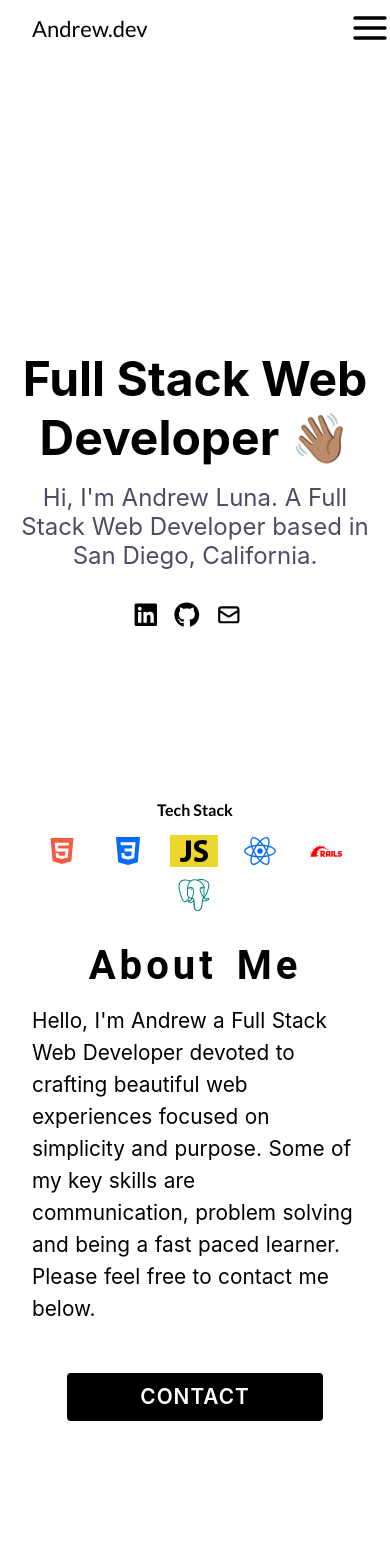
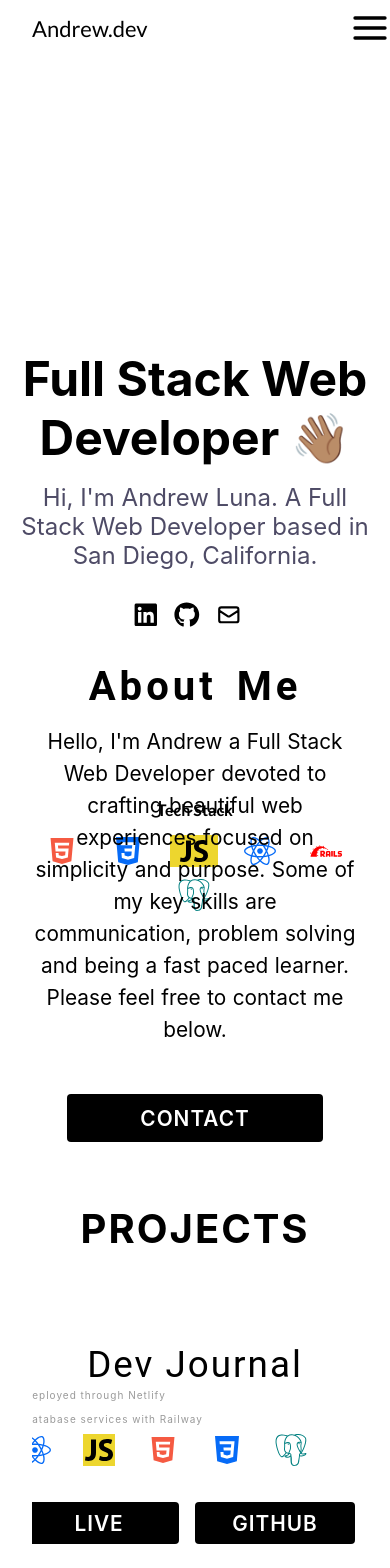
Before and after one commit to lundrew/port, a React (Create React App) app: page / in a window 390 px wide. Shown: the top 1568 px of the page. Built offline with nearby package versions, Linux system fonts and the light colour scheme; no server answers.

Commit message:
about me responsiveness

```diff
--- a/src/styles.css
+++ b/src/styles.css
@@ -163,8 +163,8 @@ nav {
   display: flex;
   justify-content: center;
   align-items: center;
-  margin-top: 10rem;
-  margin-bottom: 10rem;
+  /* margin-top: 10rem;
+  margin-bottom: 10rem; */
   padding-top: 10rem;
   padding-bottom: 10rem;
 }
@@ -195,6 +195,7 @@ nav {
 }
 
 .about-p {
+  text-align: center;
   line-height: 2.2rem;
   font-size: 1.4rem;
   word-spacing: 0.6px;
@@ -648,15 +649,14 @@ footer {
     display: flex;
     justify-content: center;
     align-items: center;
-    right: 6rem;
-    width: 50%;
     max-width: 900px;
   }
 }
 @media (max-width: 960px) {
   .hero-img {
-    padding-top: 16rem;
-    height: 600px;
+    /* padding-top: 16rem;
+    height: 600px; */
+    display: none;
   }
   /* Hamburger Menu */
   .nav-ul {
@@ -714,8 +714,9 @@ footer {
   /* Hero section */
   .hero--cnt {
     flex-direction: column-reverse;
-    padding-top: 9rem;
+    /* padding-top: 0rem; */
     text-align: center;
+    height: 60vh;
   }
 
   .intro {
@@ -735,7 +736,8 @@ footer {
   .about--cnt {
     align-items: center;
     flex-direction: column;
-    padding: 0px;
+    padding-right: 10rem;
+    padding-left: 10rem;
   }
 
   .skill-items-cnt {
@@ -753,7 +755,7 @@ footer {
 
   .project-section {
     flex-direction: column;
-    margin-top: 15rem;
+    /* margin-top: 15rem; */
   }
 
   .project-description h1 {
```
